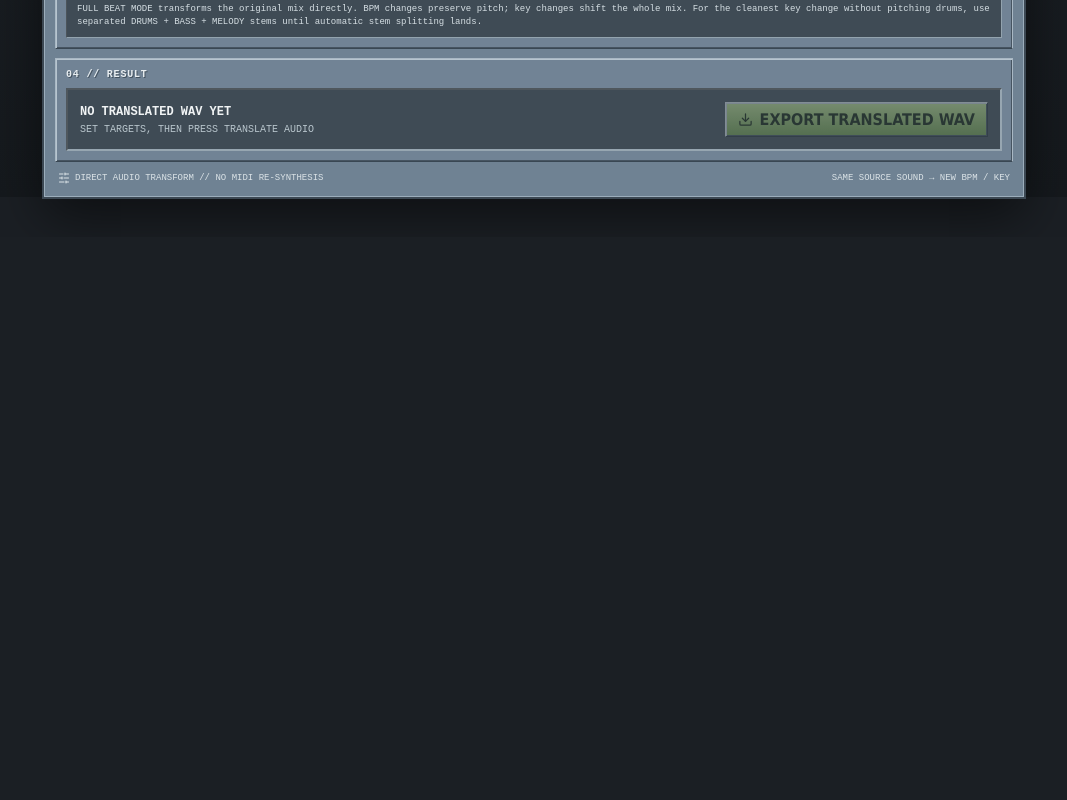
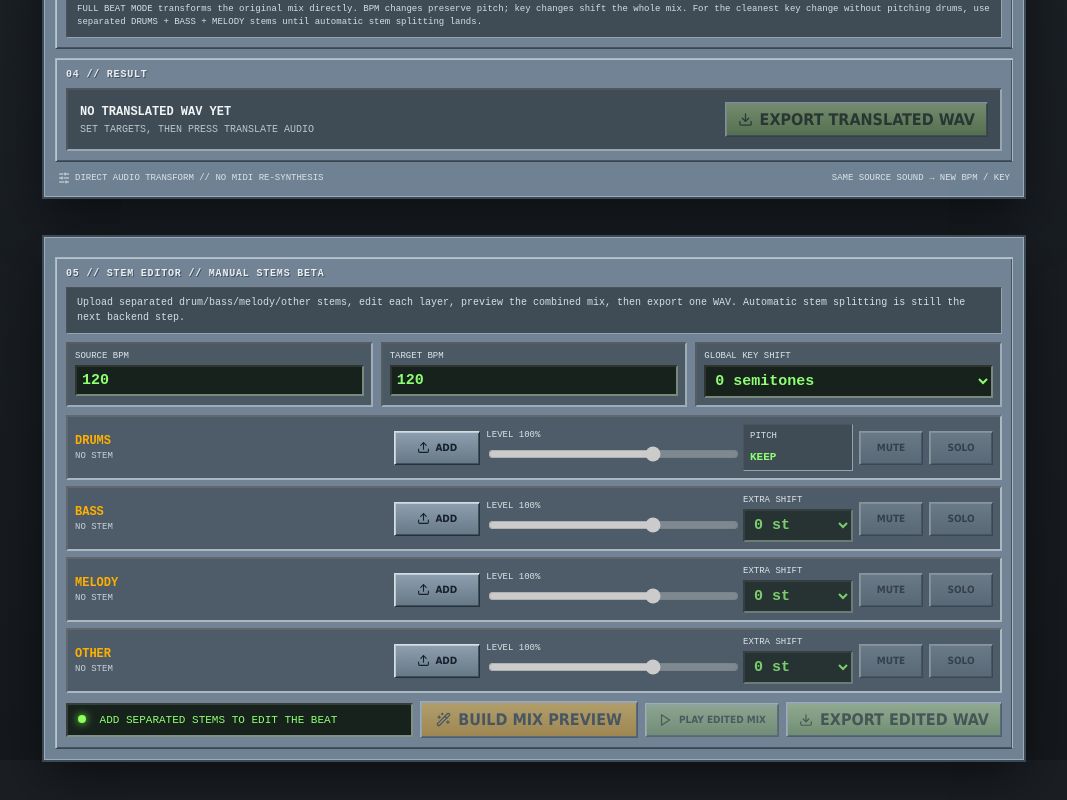
Before and after one commit to bpiper02/pattern-translator-web, a React (Vite) app: page / in a window 1280 px wide. Shown: the part 643-1443 px from the top of the page, without its empty margins (106-1173 px from the left). Before the commit the page ends 880 px from the top, so only its background shows below. Built offline with nearby package versions, Linux system fonts and the light colour scheme.

Commit message:
feat: mount stem editor in the app

```diff
--- a/src/main.tsx
+++ b/src/main.tsx
@@ -1,10 +1,17 @@
 import React from "react";
 import ReactDOM from "react-dom/client";
 import { App } from "./App";
+import { StemEditor } from "./components/StemEditor";
 import "./styles.css";
+import "./stemEditor.css";
 
 ReactDOM.createRoot(document.getElementById("root")!).render(
   <React.StrictMode>
-    <App />
+    <>
+      <App />
+      <main className="machineShell stemEditorShell">
+        <StemEditor />
+      </main>
+    </>
   </React.StrictMode>
 );
```
